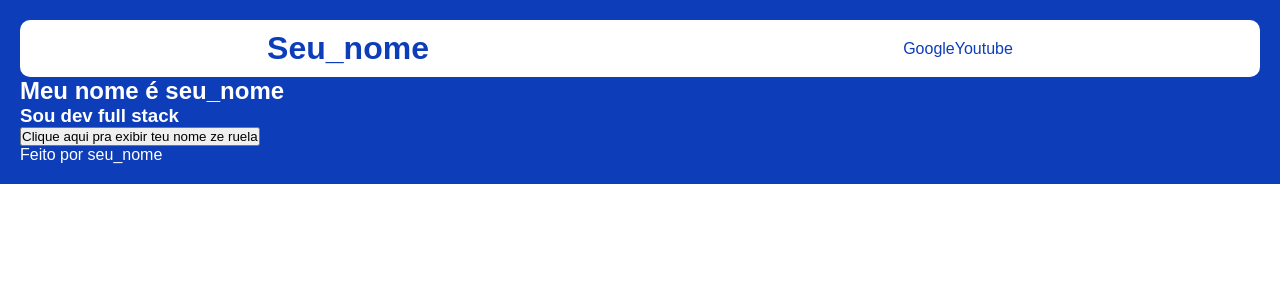
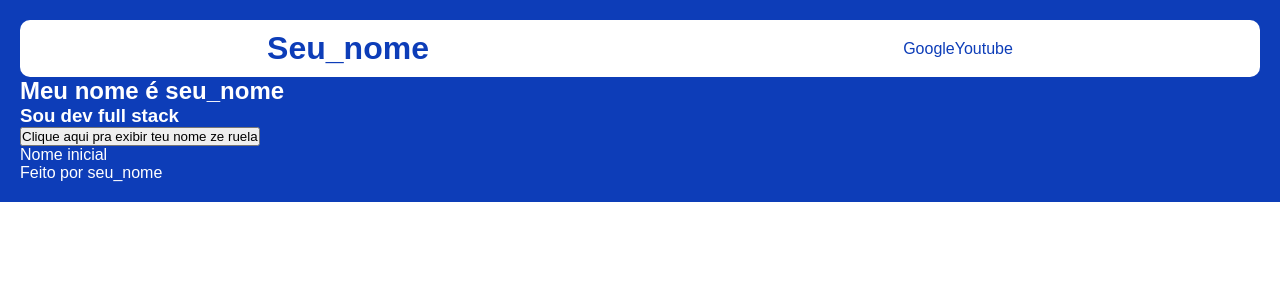
Before and after one commit to MariaLuizaVicentini/CursoReact-Ref-JulioCode, a React (Vite) app: page / in a window 1280 px wide. Shown: the top 300 px of the page. Built offline with nearby package versions, Linux system fonts and the light colour scheme.

Commit message:
feat: aprendendo ciclo do evento

```diff
--- a/src/Conteudo.jsx
+++ b/src/Conteudo.jsx
@@ -1,8 +1,11 @@
 import React from "react";
+import { useState } from "react";
 
 function Conteudo(){
+    const [nome, setNome] = useState("Nome inicial")
+
     function clicouNoBotao(){
-        alert("Clicou no botao")
+        setNome("Novo nome")
     }
 
     return(
@@ -12,6 +15,7 @@ function Conteudo(){
             <button onClick={clicouNoBotao}>
                 Clique aqui pra exibir teu nome ze ruela
             </button>
+            <p> {nome}</p>
         </main>
     )
 }
```
Also changed, not shown: 1 other file (tests, documents, lock files or other folders).
